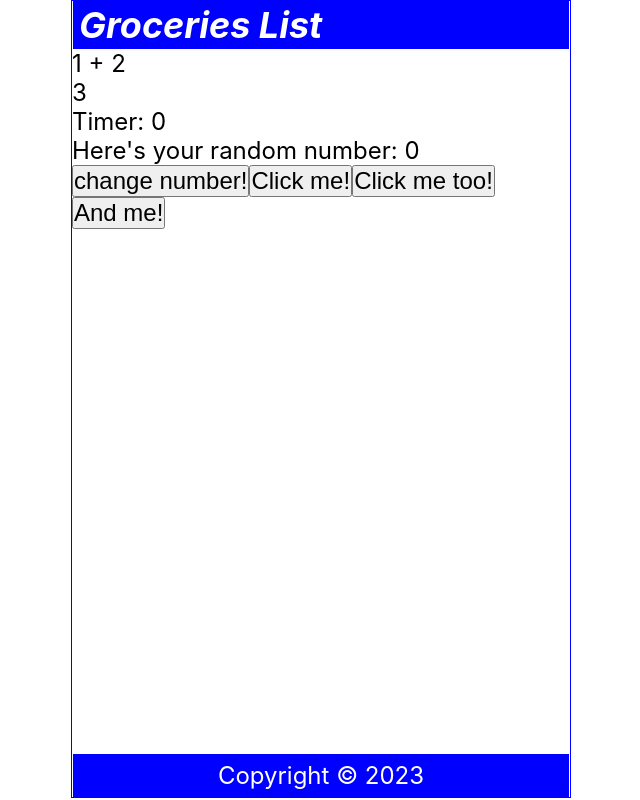
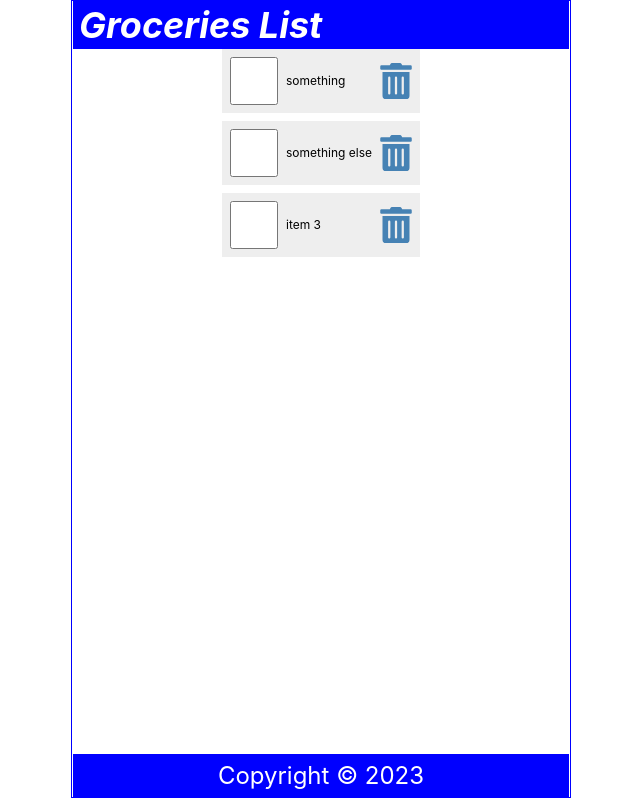
Before and after one commit to Sultepronit/react-2-basics, a React (Create React App) app: page / in a window 1280 px wide. Shown: the whole page, without its empty margins (319-959 px from the left). Built offline with nearby package versions, Linux system fonts and the light colour scheme.

Commit message:
added list with checkboxes

```diff
--- a/package.json
+++ b/package.json
@@ -34,5 +34,8 @@
       "last 1 firefox version",
       "last 1 safari version"
     ]
+  },
+  "devDependencies": {
+    "react-icons": "^4.10.1"
   }
 }
--- a/src/Contents.js
+++ b/src/Contents.js
@@ -1,49 +1,70 @@
-import {useState} from 'react';
+import { useState } from 'react';
+import { FaTrashAlt } from 'react-icons/fa';
 
 function Contents() {
-    const [number, setNumber] = useState(0);
-    const [timer, setTimer] = useState(0);
+    const [items, setItems] = useState([
+        {
+            id: 1,
+            checked: false,
+            item: 'something'
+        },
+        {
+            id: 2,
+            checked: false,
+            item: 'something else'
+        },
+        {
+            id: 3,
+            checked: false,
+            item: 'item 3'
+        }
+    ]);
 
-    function setRandomInt() {
-        setNumber(Math.floor(Math.random() * 1000));
+    function handleCheck(id) {
+        console.log(`key: ${id}`);
+        const listItems = items.map(item => (item.id === id) ? { ...item, checked: !item.checked } : item);
+        console.log(listItems);
+        setItems(listItems);
+        localStorage.setItem('shoppinglist', JSON.stringify(listItems));
     }
 
-    // Doesn't work properly.
-    // Looks like there are several threads that make chaos.....
-    function handleTimer() {
-        setInterval(() => {
-            setTimer(timer + 2);
-            console.log(timer);
-        }, 2000);
-    }
-    //handleTimer();
-    //if(timer < 1) handleTimer();
-
-    function handleClick() {
-        console.log('Clicked!');
-    }
-
-    function handleClick2(parameter) {
-        console.log(`${parameter} inserted!`);
-    }
-
-    function handleClick3(e) {
-        console.log(e);
-        console.log(e.target);
-        console.log(e.target.innerText);
+    function handleDelete(id) {
+        const listItems = items.filter(item => item.id !== id);
+        console.log(listItems);
+        setItems(listItems);
+        localStorage.setItem('shoppinglist', JSON.stringify(listItems));
     }
 
     return (
-    <main>
-        <p>1 + 2</p>
-        <p>{1 + 2}</p>
-        <p>Timer: {timer}</p>
-        <p>Here's your random number: {number}</p>
-        <button onClick={setRandomInt}>change number!</button>
-        <button onClick={handleClick}>Click me!</button>
-        <button onClick={() => handleClick2('Hello!')}>Click me too!</button>
-        <button onClick={(e) => handleClick3(e)}>And me!</button>
-    </main>
+        <main>
+            {items.length ? (
+                <ul>
+                    {
+                        items.map(item => (
+                            <li className="item" key={item.id}>
+                                <input
+                                    type="checkbox"
+                                    onChange={() => handleCheck(item.id)}
+                                    checked={item.checked}
+                                />
+                                <label
+                                    style={(item.checked) ? { textDecoration: 'line-through' } : null}
+                                    onDoubleClick={() => handleCheck(item.id)}
+                                >{item.item}</label>
+                                <FaTrashAlt
+                                    onClick={() => handleDelete(item.id)}
+                                    role="button"
+                                    tabIndex="0"
+                                />
+                            </li>
+                        ))
+                    }
+                </ul>
+            ) : (
+                <p style={{ marginTop: '2rem' }}>List is empty!</p>
+            )}
+
+        </main>
     )
 }
 
--- a/src/index.css
+++ b/src/index.css
@@ -50,3 +50,62 @@
   flex-direction: column;
   align-items: center;
 }
+
+ul {
+  width: 100%;
+  list-style: none;
+  padding: 0 0.25rem 0.25rem;
+}
+
+ul li::before {
+  content: "\200B";
+}
+
+.item {
+  display: flex;
+  justify-content: flex-start;
+  align-items: center;
+  padding: 0.5rem 0 0.5rem 0.5rem;
+  margin: 0.5rem 0;
+  background-color: #eee;
+}
+
+.item:first-child {
+  margin: 0;
+}
+
+.item input[type="checkbox"] {
+  text-align: center;
+  width: 2.5rem;
+  width: 48px;
+  min-width: 48px;
+  height: 2.5rem;
+  height: 48px;
+  min-height: 48px;
+  cursor: pointer;
+  margin-right: 0.5rem;
+}
+
+.item input[type="checkbox"]:focus + label {
+  text-decoration: underline;
+}
+
+.item > label {
+  font-size: 0.75rem;
+  flex-grow: 1;
+}
+
+.item svg {
+  width: 48px;
+  min-width: 48px;
+  height: 36px;
+  font-size: 1rem;
+  color: steelblue;
+  cursor: pointer;
+}
+
+.item svg:focus,
+.item svg:hover {
+  color: red;
+  outline: none;
+}
```
Also changed, not shown: 1 other file (tests, documents, lock files or other folders).
